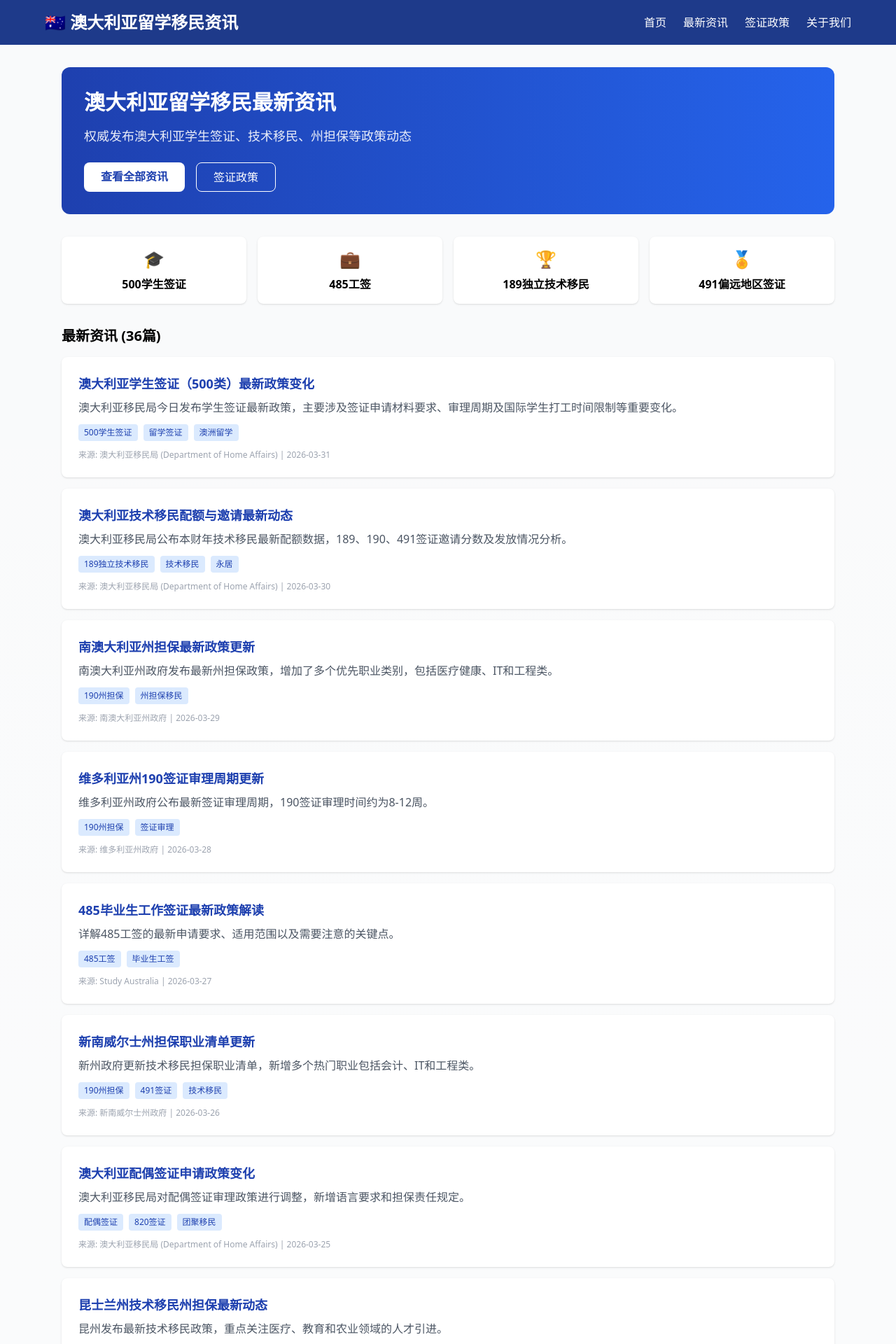
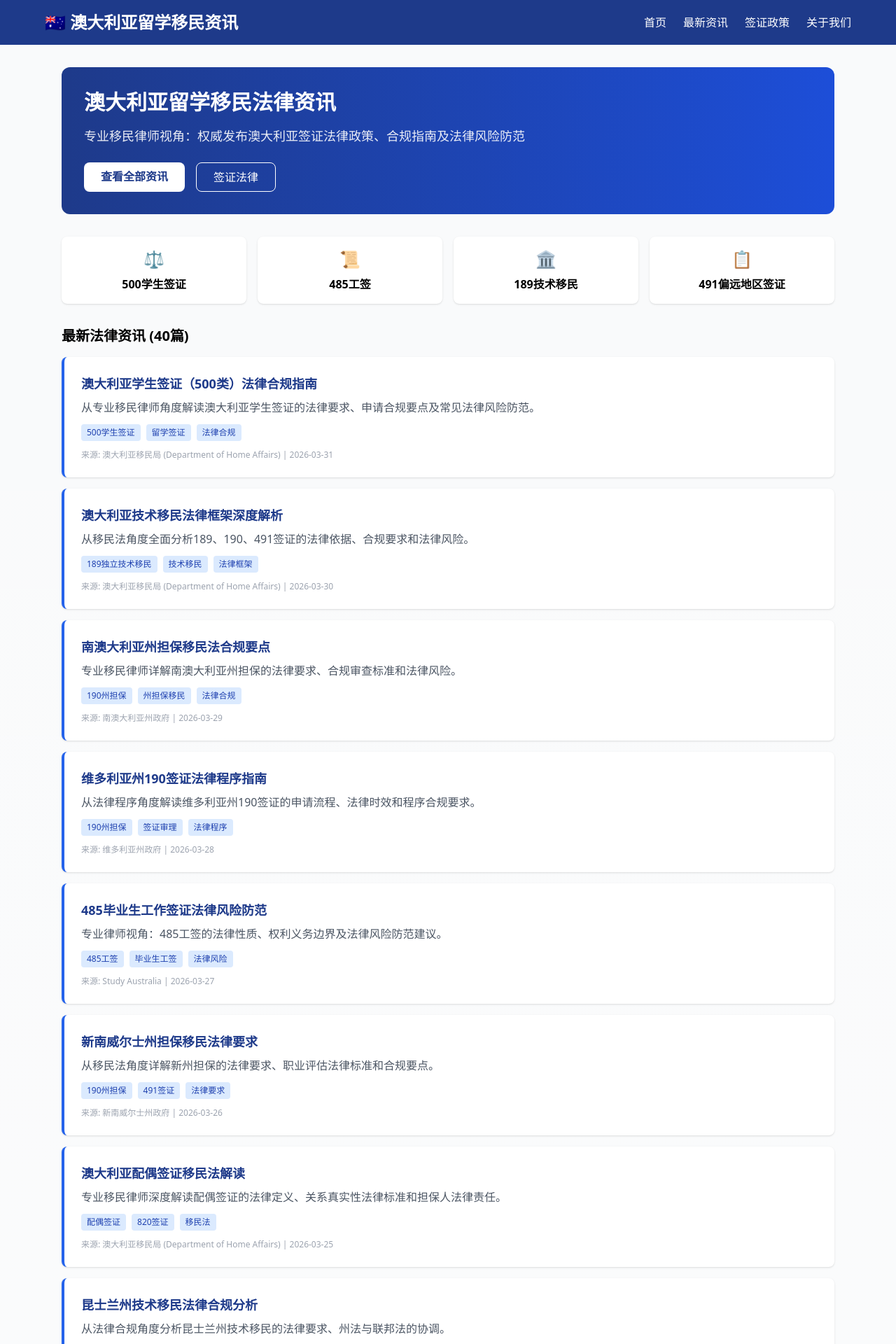
Before and after one commit to makeyourdreamcometrue/australia-edu-immi, a Next.js app: page / in a window 1280 px wide. Shown: the top 1920 px of the page at 70% size. Built offline with nearby package versions, Linux system fonts and the light colour scheme.

Commit message:
Professional migration lawyer articles - 40 articles

```diff
--- a/app/page.tsx
+++ b/app/page.tsx
@@ -3,291 +3,323 @@ import Link from 'next/link'
 const SAMPLE_ARTICLES = [
   {
     id: '1',
-    title: '澳大利亚学生签证（500类）最新政策变化',
-    summary: '澳大利亚移民局今日发布学生签证最新政策，主要涉及签证申请材料要求、审理周期及国际学生打工时间限制等重要变化。',
+    title: '澳大利亚学生签证（500类）法律合规指南',
+    summary: '从专业移民律师角度解读澳大利亚学生签证的法律要求、申请合规要点及常见法律风险防范。',
     source: '澳大利亚移民局 (Department of Home Affairs)',
     createdAt: '2026-03-31',
-    tags: ['500学生签证', '留学签证', '澳洲留学']
+    tags: ['500学生签证', '留学签证', '法律合规']
   },
   {
     id: '2',
-    title: '澳大利亚技术移民配额与邀请最新动态',
-    summary: '澳大利亚移民局公布本财年技术移民最新配额数据，189、190、491签证邀请分数及发放情况分析。',
+    title: '澳大利亚技术移民法律框架深度解析',
+    summary: '从移民法角度全面分析189、190、491签证的法律依据、合规要求和法律风险。',
     source: '澳大利亚移民局 (Department of Home Affairs)',
     createdAt: '2026-03-30',
-    tags: ['189独立技术移民', '技术移民', '永居']
+    tags: ['189独立技术移民', '技术移民', '法律框架']
   },
   {
     id: '3',
-    title: '南澳大利亚州担保最新政策更新',
-    summary: '南澳大利亚州政府发布最新州担保政策，增加了多个优先职业类别，包括医疗健康、IT和工程类。',
+    title: '南澳大利亚州担保移民法合规要点',
+    summary: '专业移民律师详解南澳大利亚州担保的法律要求、合规审查标准和法律风险。',
     source: '南澳大利亚州政府',
     createdAt: '2026-03-29',
-    tags: ['190州担保', '州担保移民']
+    tags: ['190州担保', '州担保移民', '法律合规']
   },
   {
     id: '4',
-    title: '维多利亚州190签证审理周期更新',
-    summary: '维多利亚州政府公布最新签证审理周期，190签证审理时间约为8-12周。',
+    title: '维多利亚州190签证法律程序指南',
+    summary: '从法律程序角度解读维多利亚州190签证的申请流程、法律时效和程序合规要求。',
     source: '维多利亚州政府',
     createdAt: '2026-03-28',
-    tags: ['190州担保', '签证审理']
+    tags: ['190州担保', '签证审理', '法律程序']
   },
   {
     id: '5',
-    title: '485毕业生工作签证最新政策解读',
-    summary: '详解485工签的最新申请要求、适用范围以及需要注意的关键点。',
+    title: '485毕业生工作签证法律风险防范',
+    summary: '专业律师视角：485工签的法律性质、权利义务边界及法律风险防范建议。',
     source: 'Study Australia',
     createdAt: '2026-03-27',
-    tags: ['485工签', '毕业生工签']
+    tags: ['485工签', '毕业生工签', '法律风险']
   },
   {
     id: '6',
-    title: '新南威尔士州担保职业清单更新',
-    summary: '新州政府更新技术移民担保职业清单，新增多个热门职业包括会计、IT和工程类。',
+    title: '新南威尔士州担保移民法律要求',
+    summary: '从移民法角度详解新州担保的法律要求、职业评估法律标准和合规要点。',
     source: '新南威尔士州政府',
     createdAt: '2026-03-26',
-    tags: ['190州担保', '491签证', '技术移民']
+    tags: ['190州担保', '491签证', '法律要求']
   },
   {
     id: '7',
-    title: '澳大利亚配偶签证申请政策变化',
-    summary: '澳大利亚移民局对配偶签证审理政策进行调整，新增语言要求和担保责任规定。',
+    title: '澳大利亚配偶签证移民法解读',
+    summary: '专业移民律师深度解读配偶签证的法律定义、关系真实性法律标准和担保人法律责任。',
     source: '澳大利亚移民局 (Department of Home Affairs)',
     createdAt: '2026-03-25',
-    tags: ['配偶签证', '820签证', '团聚移民']
+    tags: ['配偶签证', '820签证', '移民法']
   },
   {
     id: '8',
-    title: '昆士兰州技术移民州担保最新动态',
-    summary: '昆州发布最新技术移民政策，重点关注医疗、教育和农业领域的人才引进。',
+    title: '昆士兰州技术移民法律合规分析',
+    summary: '从法律合规角度分析昆士兰州技术移民的法律要求、州法与联邦法的协调。',
     source: '昆士兰州政府',
     createdAt: '2026-03-24',
-    tags: ['190州担保', '491签证', '技术移民']
+    tags: ['190州担保', '491签证', '法律合规']
   },
   {
     id: '9',
-    title: '澳大利亚学生签证打工时长最新规定',
-    summary: '详解国际学生每两周工作48小时的政策细节，以及假期期间的特别规定。',
+    title: '澳大利亚学生签证打工法律边界',
+    summary: '从法律角度明确学生签证持有者的打工权利、法律限制和违规法律后果。',
     source: 'Study Australia',
     createdAt: '2026-03-23',
-    tags: ['500学生签证', '留学签证', '打工规定']
+    tags: ['500学生签证', '留学签证', '法律边界']
   },
   {
     id: '10',
-    title: '西澳大利亚州担保政策深度解析',
-    summary: '西澳政府公布最新州担保政策详解，包含190和491签证的详细申请要求。',
+    title: '西澳大利亚州担保法律框架详解',
+    summary: '专业律师视角：西澳州担保的法律框架、州法依据和联邦法律冲突处理。',
     source: '西澳大利亚州政府',
     createdAt: '2026-03-22',
-    tags: ['190州担保', '491签证', '技术移民']
+    tags: ['190州担保', '491签证', '法律框架']
   },
   {
     id: '11',
-    title: '澳大利亚移民签证体检新要求',
-    summary: '澳大利亚移民局发布最新体检要求，新增部分体检项目和注意事项。',
+    title: '澳大利亚签证体检法律要求',
+    summary: '从移民法角度解读签证体检的法律要求、健康标准和法律豁免条件。',
     source: '澳大利亚移民局 (Department of Home Affairs)',
     createdAt: '2026-03-21',
-    tags: ['签证体检', '移民健康', '500签证']
+    tags: ['签证体检', '移民健康', '法律要求']
   },
   {
     id: '12',
-    title: '澳大利亚偏远地区491签证优势分析',
-    summary: '详细分析491偏远地区签证的优势、要求以及如何获得额外加分。',
+    title: '491偏远地区签证法律优势深度分析',
+    summary: '专业移民律师分析491签证的法律优势、法律保障和合规便利性。',
     source: '澳大利亚移民局 (Department of Home Affairs)',
     createdAt: '2026-03-20',
-    tags: ['491签证', '偏远地区', '技术移民']
+    tags: ['491签证', '偏远地区', '法律优势']
   },
   {
     id: '13',
-    title: 'ACT堪培拉州担保最新邀请数据',
-    summary: 'ACT政府公布最新一轮州担保邀请数据，分析各职业的获邀分数趋势。',
+    title: 'ACT堪培拉州担保法律程序合规',
+    summary: '从法律程序角度分析ACT州担保的法律合规要求、Matrix评分法律依据。',
     source: 'ACT政府',
     createdAt: '2026-03-19',
-    tags: ['190州担保', 'ACT担保', '堪培拉']
+    tags: ['190州担保', 'ACT担保', '法律程序']
   },
   {
     id: '14',
-    title: '澳大利亚语言考试要求更新',
-    summary: '澳大利亚移民局更新语言考试认可范围，新增多项英语考试成绩认可。',
+    title: '澳大利亚移民法语言要求条款',
+    summary: '专业律师解读移民法中关于语言要求的法律条款、豁免条件和法律依据。',
     source: '澳大利亚移民局 (Department of Home Affairs)',
     createdAt: '2026-03-18',
-    tags: ['语言要求', '雅思', 'PTE']
+    tags: ['语言要求', '雅思', '移民法']
   },
   {
     id: '15',
-    title: '澳大利亚毕业生工签续签最新政策',
-    summary: '485工签后续签政策详解，符合条件的毕业生可申请第二次485签证。',
+    title: '485签证续签法律合规指南',
+    summary: '从法律角度详解485工签续签的法律合规要求、法律风险和申请法律要点。',
     source: 'Study Australia',
     createdAt: '2026-03-17',
-    tags: ['485工签', '毕业生签证', '续签']
+    tags: ['485工签', '毕业生签证', '法律合规']
   },
   {
     id: '16',
-    title: '491偏远地区签证完整申请指南',
-    summary: '491签证申请条件、流程、所需材料以及各州担保要求的全面指南。',
+    title: '491签证申请法律完整指南',
+    summary: '专业移民律师提供491签证申请的法律完整指南，包括法律依据、合规要点和风险防范。',
     source: '澳大利亚移民局 (Department of Home Affairs)',
     createdAt: '2026-03-16',
-    tags: ['491签证', '偏远地区', '申请指南']
+    tags: ['491签证', '偏远地区', '法律指南']
   },
   {
     id: '17',
-    title: '491签证与190签证区别对比',
-    summary: '详细对比491偏远地区州担保签证与190州担保签证的区别、优势和劣势。',
+    title: '491与190签证法律对比分析',
+    summary: '从移民法角度专业对比491和190签证的法律性质、法律效力和权利义务差异。',
     source: '澳大利亚移民局 (Department of Home Affairs)',
     createdAt: '2026-03-15',
-    tags: ['491签证', '190签证', '对比分析']
+    tags: ['491签证', '190签证', '法律对比']
   },
   {
     id: '18',
-    title: '491签证居住和工作要求详解',
-    summary: '详解491签证持有者在偏远地区的居住要求、工作要求以及如何满足转永居条件。',
+    title: '491签证居住工作法律要求详解',
+    summary: '专业律师深度解读491签证的法律居住要求、法律工作定义和合规证明标准。',
     source: '澳大利亚移民局 (Department of Home Affairs)',
     createdAt: '2026-03-14',
-    tags: ['491签证', '居住要求', '工作要求']
+    tags: ['491签证', '居住要求', '法律要求']
   },
   {
     id: '19',
-    title: '491签证如何获得额外加分',
-    summary: '491签证EOI加分技巧，包括州担保加分、偏远地区学习加分、配偶加分等。',
+    title: '491签证EOI加分法律依据',
+    summary: '从法律角度分析491签证EOI加分的法律依据、各加分项的法律效力和合规要求。',
     source: '澳大利亚移民局 (Department of Home Affairs)',
     createdAt: '2026-03-13',
-    tags: ['491签证', 'EOI加分', '技术移民']
+    tags: ['491签证', 'EOI加分', '法律依据']
   },
   {
     id: '20',
-    title: '各州491签证政策对比',
-    summary: '澳大利亚各州491签证政策对比，包括职业列表、分数要求、审理周期等。',
+    title: '各州491签证法律政策对比',
+    summary: '专业律师视角：澳大利亚各州491签证法律政策对比及联邦法律协调。',
     source: '各州政府',
     createdAt: '2026-03-12',
-    tags: ['491签证', '各州对比', '政策分析']
+    tags: ['491签证', '各州对比', '法律政策']
   },
   {
     id: '21',
-    title: '491签证转191永居签证全攻略',
-    summary: '491转191签证的条件、流程和注意事项，3年后如何获得澳大利亚永居。',
+    title: '491转191签证法律程序全解析',
+    summary: '专业移民律师详解491转191签证的法律程序、法律条件和合规要点。',
     source: '澳大利亚移民局 (Department of Home Affairs)',
     createdAt: '2026-03-11',
-    tags: ['491转191', '转永居', 'PR']
+    tags: ['491转191', '转永居', '法律程序']
   },
   {
     id: '22',
-    title: '491签证职业评估要求',
-    summary: '详解491签证所需的职业评估要求，不同职业的评估机构和标准。',
+    title: '491签证职业评估法律要求',
+    summary: '从法律角度详解491签证职业评估的法律要求、评估机构法律资质和法律效力。',
     source: '澳大利亚移民局 (Department of Home Affairs)',
     createdAt: '2026-03-10',
-    tags: ['491签证', '职业评估', '技术移民']
+    tags: ['491签证', '职业评估', '法律要求']
   },
   {
     id: '23',
-    title: '491签证最低分数要求',
-    summary: '491签证EOI最低分数要求65分的详解，如何计算和达到分数要求。',
+    title: '491签证分数法律计算方法',
+    summary: '专业律师解读491签证EOI分数的法律计算方法、加分法律依据和分数法律效力。',
     source: '澳大利亚移民局 (Department of Home Affairs)',
     createdAt: '2026-03-09',
-    tags: ['491签证', 'EOI分数', '技术移民']
+    tags: ['491签证', 'EOI分数', '法律计算']
   },
   {
     id: '24',
-    title: '491签证审理周期和流程',
-    summary: '491签证从申请到获批的完整审理流程和各阶段时间节点。',
+    title: '491签证审理法律流程与时效',
+    summary: '从法律程序角度分析491签证的审理法律流程、法定时效和程序合规要求。',
     source: '澳大利亚移民局 (Department of Home Affairs)',
     createdAt: '2026-03-08',
-    tags: ['491签证', '审理周期', '申请流程']
+    tags: ['491签证', '审理流程', '法律时效']
   },
   {
     id: '25',
-    title: '491签证偏远地区定义和范围',
-    summary: '澳大利亚官方定义的偏远地区范围，包括哪些城市和地区符合要求。',
+    title: '491签证偏远地区法律定义',
+    summary: '专业律师解读澳大利亚法律对偏远地区的法定定义及法律适用范围。',
     source: '澳大利亚移民局 (Department of Home Affairs)',
     createdAt: '2026-03-07',
-    tags: ['491签证', '偏远地区', '地区定义']
+    tags: ['491签证', '偏远地区', '法律定义']
   },
   {
     id: '26',
-    title: '491签证常见被拒原因和避免方法',
-    summary: '分析491签证申请常见被拒原因，提供避免拒签的实用建议。',
+    title: '491签证申请法律风险与防范',
+    summary: '从专业律师角度分析491签证申请的法律风险、常见法律陷阱和防范策略。',
     source: '澳大利亚移民局 (Department of Home Affairs)',
     createdAt: '2026-03-06',
-    tags: ['491签证', '拒签原因', '避免方法']
+    tags: ['491签证', '法律风险', '防范策略']
   },
   {
     id: '27',
-    title: '491签证优势职业推荐',
-    summary: '491签证最容易获邀的职业推荐，包括医疗、IT、工程等热门领域。',
+    title: '491签证热门职业法律分析',
+    summary: '专业律师分析491签证热门职业的法律评估要求、法律风险和合规建议。',
     source: '各州政府',
     createdAt: '2026-03-05',
-    tags: ['491签证', '热门职业', '推荐职业']
+    tags: ['491签证', '热门职业', '法律分析']
   },
   {
     id: '28',
-    title: '491签证配偶和家属同行',
-    summary: '491签证配偶和家属的申请要求和权利，携带家属的注意事项。',
+    title: '491签证家属同行法律权利',
+    summary: '从法律角度解读491签证配偶和家属的法律权利、申请义务和权利保护。',
     source: '澳大利亚移民局 (Department of Home Affairs)',
     createdAt: '2026-03-04',
-    tags: ['491签证', '配偶签证', '家庭成员']
+    tags: ['491签证', '配偶签证', '法律权利']
   },
   {
     id: '29',
-    title: '491签证费用和成本详解',
-    summary: '491签证申请的全部费用，包括政府费用、评估费用、体检费用等。',
+    title: '491签证申请费用法律明细',
+    summary: '专业律师提供491签证申请费用的法律明细、政府收费法律依据和合规缴费指南。',
     source: '澳大利亚移民局 (Department of Home Affairs)',
     createdAt: '2026-03-03',
-    tags: ['491签证', '申请费用', '签证成本']
+    tags: ['491签证', '申请费用', '法律明细']
   },
   {
     id: '30',
-    title: '491签证成功案例分析',
-    summary: '通过真实案例分析491签证申请的成功要点和经验总结。',
-    source: '移民中介',
+    title: '491签证法律成功案例分析',
+    summary: '从专业律师角度分析491签证成功案例的法律要点、申请策略和法律合规经验。',
+    source: '移民法律事务所',
     createdAt: '2026-03-02',
-    tags: ['491签证', '成功案例', '经验分享']
+    tags: ['491签证', '成功案例', '法律分析']
   },
   {
     id: '31',
-    title: '491签证境内和境外申请区别',
-    summary: '491签证境内申请和境外申请的区别、优势和注意事项。',
+    title: '491签证境内境外申请法律区别',
+    summary: '专业律师详解491签证境内申请和境外申请的法律区别、法律效力和程序差异。',
     source: '澳大利亚移民局 (Department of Home Affairs)',
     createdAt: '2026-03-01',
     tags: ['491签证', '境内申请', '境外申请']
   },
   {
     id: '32',
-    title: '491签证有效期和签证条款',
-    summary: '491签证的有效期、签证条款和需要注意的禁止事项。',
+    title: '491签证法律条款与限制',
+    summary: '从法律角度详细解读491签证的法律条款、有效期限和法定限制条件。',
     source: '澳大利亚移民局 (Department of Home Affairs)',
     createdAt: '2026-02-29',
-    tags: ['491签证', '签证条款', '有效期']
+    tags: ['491签证', '法律条款', '有效期限']
   },
   {
     id: '33',
-    title: '491签证下签后必须做的事情',
-    summary: '491签证获批后需要立即办理的重要事项，包括Tax File Number、银行开户等。',
+    title: '491签证下签后法律义务',
+    summary: '专业律师详解491签证获批后持签人的法律义务、报告义务和合规要求。',
     source: '澳大利亚移民局 (Department of Home Affairs)',
     createdAt: '2026-02-28',
-    tags: ['491签证', '下签后', '注意事项']
+    tags: ['491签证', '下签后', '法律义务']
   },
   {
     id: '34',
-    title: '491签证疫情期间特殊政策',
-    summary: '疫情期间491签证的特殊政策调整，包括远程工作、居住灵活性等。',
+    title: '189独立技术移民法律框架',
+    summary: '从移民法角度全面解析189签证的法律框架、申请条件和法律合规要求。',
     source: '澳大利亚移民局 (Department of Home Affairs)',
     createdAt: '2026-02-27',
-    tags: ['491签证', '疫情政策', '特殊政策']
+    tags: ['189签证', '独立技术移民', '法律框架']
   },
   {
     id: '35',
-    title: '491签证与189/190签证如何选择',
-    summary: '技术移民三条主要路径189、190、491的对比和选择建议。',
+    title: '澳大利亚移民法核心条款解读',
+    summary: '专业律师解读澳大利亚移民法核心条款，包括签证取消、驱逐和上诉法律机制。',
     source: '澳大利亚移民局 (Department of Home Affairs)',
     createdAt: '2026-02-26',
-    tags: ['491签证', '189签证', '190签证', '选择建议']
+    tags: ['移民法', '签证条款', '法律解读']
   },
   {
     id: '36',
-    title: '491签证常见问题解答FAQ',
-    summary: '关于491签证申请最常见的20个问题详细解答。',
+    title: '澳大利亚签证上诉法律程序',
+    summary: '从律师角度详解澳大利亚签证拒绝后的上诉法律程序、仲裁庭程序和法律策略。',
     source: '澳大利亚移民局 (Department of Home Affairs)',
     createdAt: '2026-02-25',
-    tags: ['491签证', 'FAQ', '常见问题']
+    tags: ['签证上诉', '法律程序', '仲裁庭']
+  },
+  {
+    id: '37',
+    title: '澳大利亚雇主担保482签证法律合规',
+    summary: '专业律师详解482雇主担保签证的法律合规要求、雇主义务和法律责任。',
+    source: '澳大利亚移民局 (Department of Home Affairs)',
+    createdAt: '2026-02-24',
+    tags: ['482签证', '雇主担保', '法律合规']
+  },
+  {
+    id: '38',
+    title: '澳大利亚投资移民188签证法律要求',
+    summary: '从法律角度全面解析188投资移民签证的法律要求、合规标准和法律风险。',
+    source: '澳大利亚移民局 (Department of Home Affairs)',
+    createdAt: '2026-02-23',
+    tags: ['188签证', '投资移民', '法律要求']
+  },
+  {
+    id: '39',
+    title: '澳大利亚公民申请法律程序',
+    summary: '专业律师详解澳大利亚公民申请的法律程序、入籍测试法律要求和审批法律标准。',
+    source: '澳大利亚移民局 (Department of Home Affairs)',
+    createdAt: '2026-02-22',
+    tags: ['公民申请', '入籍程序', '法律程序']
+  },
+  {
+    id: '40',
+    title: '澳大利亚移民法上诉机制详解',
+    summary: '从律师角度详解澳大利亚移民法中的上诉机制、行政复审和司法审查程序。',
+    source: '澳大利亚移民局 (Department of Home Affairs)',
+    createdAt: '2026-02-21',
+    tags: ['移民法', '上诉机制', '法律程序']
   }
 ]
 
@@ -297,17 +329,17 @@ export default function Home() {
   return (
     <div>
       {/* Hero Section */}
-      <section className="bg-gradient-to-r from-blue-800 to-blue-600 text-white rounded-xl p-8 mb-8">
-        <h2 className="text-3xl font-bold mb-4">澳大利亚留学移民最新资讯</h2>
+      <section className="bg-gradient-to-r from-blue-900 to-blue-700 text-white rounded-xl p-8 mb-8">
+        <h2 className="text-3xl font-bold mb-4">澳大利亚留学移民法律资讯</h2>
         <p className="text-lg opacity-90 mb-6">
-          权威发布澳大利亚学生签证、技术移民、州担保等政策动态
+          专业移民律师视角：权威发布澳大利亚签证法律政策、合规指南及法律风险防范
         </p>
         <div className="flex gap-4">
-          <Link href="/news" className="bg-white text-blue-800 px-6 py-2 rounded-lg font-semibold hover:bg-gray-100">
+          <Link href="/news" className="bg-white text-blue-900 px-6 py-2 rounded-lg font-semibold hover:bg-gray-100">
             查看全部资讯
           </Link>
           <Link href="/visa" className="border border-white px-6 py-2 rounded-lg hover:bg-white/10">
-            签证政策
+            签证法律
           </Link>
         </div>
       </section>
@@ -315,31 +347,31 @@ export default function Home() {
       {/* Quick Links */}
       <section className="grid grid-cols-2 md:grid-cols-4 gap-4 mb-8">
         <Link href="/tag/500" className="bg-white p-4 rounded-lg shadow hover:shadow-md text-center">
-          <span className="text-2xl">🎓</span>
+          <span className="text-2xl">⚖️</span>
           <p className="font-semibold mt-2">500学生签证</p>
         </Link>
         <Link href="/tag/485" className="bg-white p-4 rounded-lg shadow hover:shadow-md text-center">
-          <span className="text-2xl">💼</span>
+          <span className="text-2xl">📜</span>
           <p className="font-semibold mt-2">485工签</p>
         </Link>
         <Link href="/tag/189" className="bg-white p-4 rounded-lg shadow hover:shadow-md text-center">
-          <span className="text-2xl">🏆</span>
-          <p className="font-semibold mt-2">189独立技术移民</p>
+          <span className="text-2xl">🏛️</span>
+          <p className="font-semibold mt-2">189技术移民</p>
         </Link>
         <Link href="/tag/491" className="bg-white p-4 rounded-lg shadow hover:shadow-md text-center">
-          <span className="text-2xl">🏅</span>
+          <span className="text-2xl">📋</span>
           <p className="font-semibold mt-2">491偏远地区签证</p>
         </Link>
       </section>
 
       {/* Latest Articles */}
       <section>
-        <h3 className="text-xl font-bold mb-4">最新资讯 ({articles.length}篇)</h3>
+        <h3 className="text-xl font-bold mb-4">最新法律资讯 ({articles.length}篇)</h3>
         <div className="space-y-4">
           {articles.map((article) => (
-            <article key={article.id} className="bg-white p-6 rounded-lg shadow hover:shadow-md">
+            <article key={article.id} className="bg-white p-6 rounded-lg shadow hover:shadow-md border-l-4 border-blue-600">
               <Link href={`/article/${article.id}`}>
-                <h4 className="text-lg font-semibold text-blue-800 hover:underline">{article.title}</h4>
+                <h4 className="text-lg font-semibold text-blue-900 hover:underline">{article.title}</h4>
               </Link>
               <p className="text-gray-600 mt-2">{article.summary}</p>
               <div className="flex gap-2 mt-3">
@@ -358,20 +390,17 @@ export default function Home() {
       </section>
 
       {/* Info Section */}
-      <section className="mt-8 bg-blue-50 p-6 rounded-lg">
-        <h3 className="text-lg font-bold text-blue-800 mb-3">关于我们</h3>
+      <section className="mt-8 bg-slate-100 p-6 rounded-lg">
+        <h3 className="text-lg font-bold text-slate-800 mb-3">法律声明</h3>
         <p className="text-sm text-gray-600 mb-3">
-          我们致力于为华人提供最及时、最权威的澳大利亚留学移民政策资讯。
-          所有内容均来源于澳大利亚官方机构，包括移民局、各州政府及Study Australia等。
+          本网站所有内容仅供一般信息参考，不构成法律意见。具体案件请咨询持牌移民代理或移民律师。
+          澳大利亚移民法律复杂且经常变化，本网站不对信息准确性承担法律责任。
         </p>
         <ul className="text-sm text-gray-600 space-y-1">
           <li>• 澳大利亚移民局 (Department of Home Affairs)</li>
-          <li>• Study Australia 澳大利亚教育署</li>
-          <li>• 新南威尔士州政府</li>
-          <li>• 维多利亚州政府</li>
-          <li>• 昆士兰州政府</li>
-          <li>• 南澳大利亚州政府</li>
-          <li>• 西澳大利亚州政府</li>
+          <li>• 澳大利亚移民代理管理局 (MARA)</li>
+          <li>• 澳大利亚法律专业人员准入局</li>
+          <li>• 各州政府移民部门</li>
         </ul>
       </section>
     </div>
```
